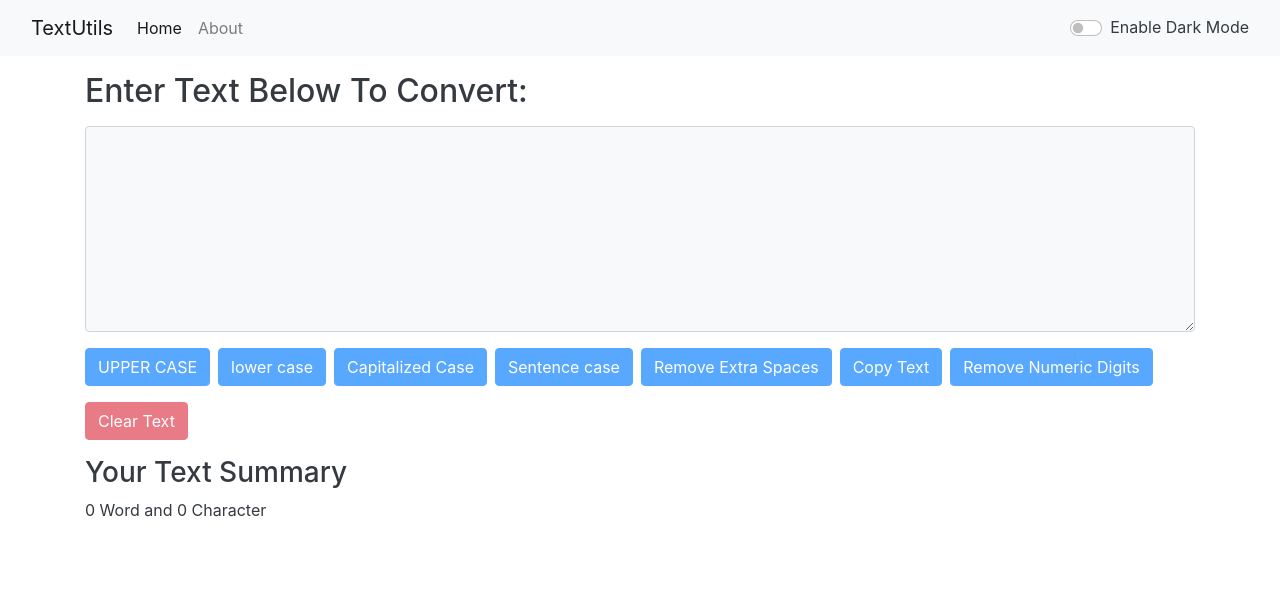
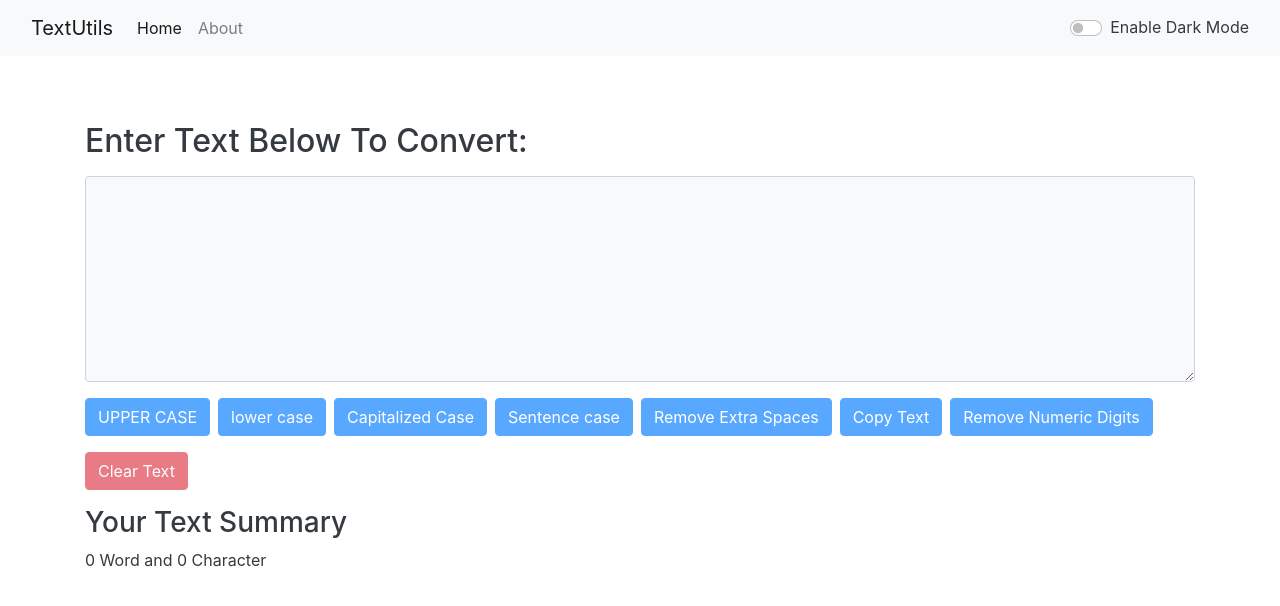
Before and after one commit to Sandeep26899/my-app, a React (Create React App) app: page / in a window 1280 px wide. Shown: the top 606 px of the page. Built offline with nearby package versions, Linux system fonts and the light colour scheme.

Commit message:
Update Alert.js

```diff
--- a/src/components/Alert.js
+++ b/src/components/Alert.js
@@ -6,8 +6,10 @@ function Alert(props) {
         return lower.charAt(0).toUpperCase() + lower.slice(1);
     }
     return (
-        props.alert && <div className={`alert alert-${props.alert.type} alert-dismissible fade show`} role="alert">
+        <div style={{height:'50px'}}>
+            {props.alert && <div className={`alert alert-${props.alert.type} alert-dismissible fade show`} role="alert">
             <strong>{capitalize(props.alert.type)}</strong>: {props.alert.msg}
+            </div>}
         </div>
     )
 }
```
